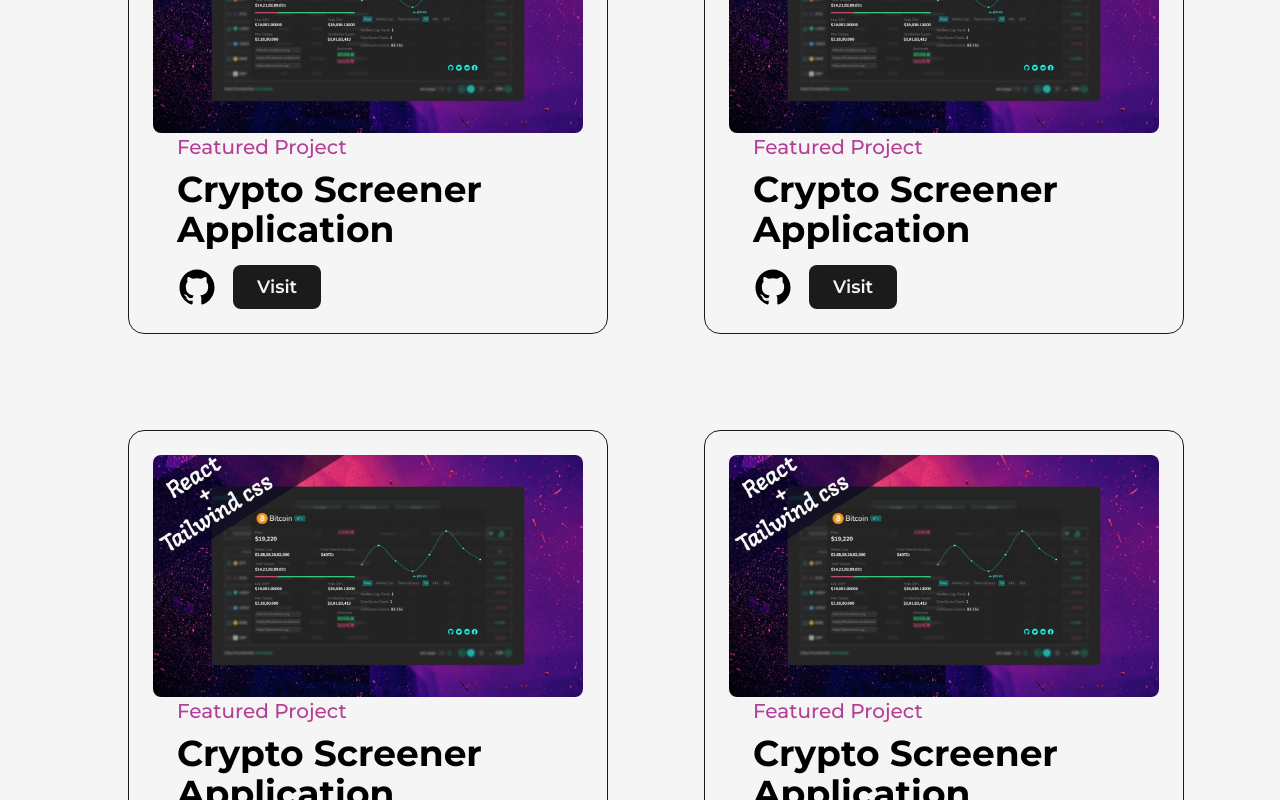
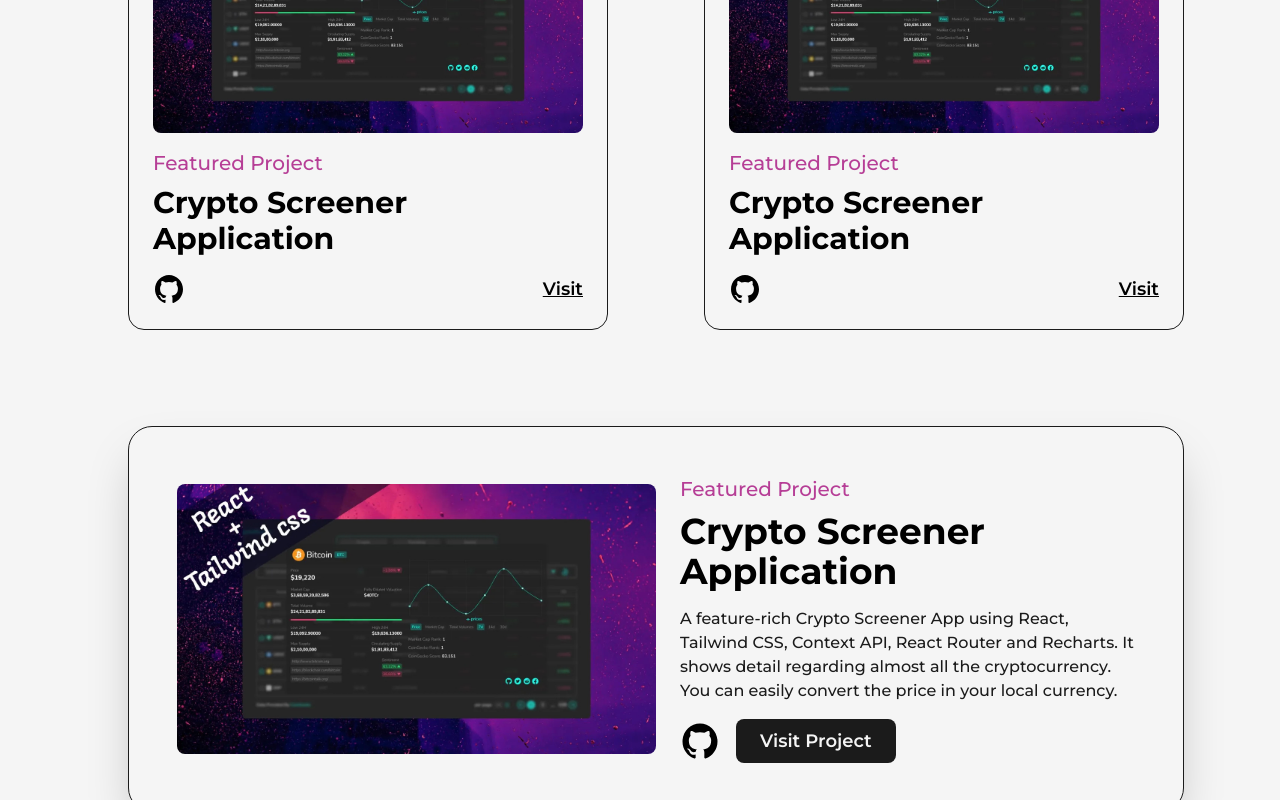
Before and after one commit to mainerprenuer/portfolio_v2, a Next.js app: page /projects in a window 1280 px wide. Shown: the part 1040-1840 px from the top of the page. Built offline with nearby package versions, Linux system fonts and the light colour scheme.

Commit message:
fix style bugs on projects

```diff
--- a/src/pages/projects.js
+++ b/src/pages/projects.js
@@ -57,21 +57,20 @@ const Project = ({title, type, img, link, github}) => {
             <Image src={img} alt={title} className="w-full h-auto" />
         </Link>
 
-        <div className='w-full flex flex-col items-start justify-between pl-6'>
+        <div className='w-full flex flex-col items-start justify-between mt-4'>
             <span className='text-primary font-medium text-xl'>{type}</span>
             <Link href={link} target="_blank" className='hover:underline underline-offset-2'>
-            <h2 className='my-2 w-full text-left text-4xl font-bold'>{title}</h2>
+            <h2 className='my-2 w-full text-left text-3xl font-bold'>{title}</h2>
         </Link>
-        <div className='mt-2 flex items-center'>
-        <Link href={github} target="_blank" className='w-10'>
+        <div className='w-full mt-2 flex items-center justify-between'>
+        <Link href={github} target="_blank" className='w-8'>
             <GithubIcon />
         </Link>
         <Link href={link} target="_blank"
-        className='ml-4 rounded-lg bg-dark text-light p-2 px-6 text-lg font-semibold'
+        className='text-lg font-semibold underline'
         >
             Visit
         </Link>
-
 
         </div>
         </div>
@@ -122,6 +121,19 @@ link="/"
 type="Featured Project"
                     />
                 </div>
+                <div className='col-span-12'>
+                    <FeaturedProject
+title="Crypto Screener Application"
+img={project1}
+summary="A feature-rich Crypto Screener App using React, Tailwind CSS, Context API, React Router and Recharts.
+It shows detail regarding almost all the cryptocurrency. You can easily convert the price in your
+local currency."
+github="https://github.com/mainerprenuer"
+link="/"
+type="Featured Project"
+                    />
+
+                </div>
                 <div className='col-span-6'>
                 <Project
 title="Crypto Screener Application"
```
